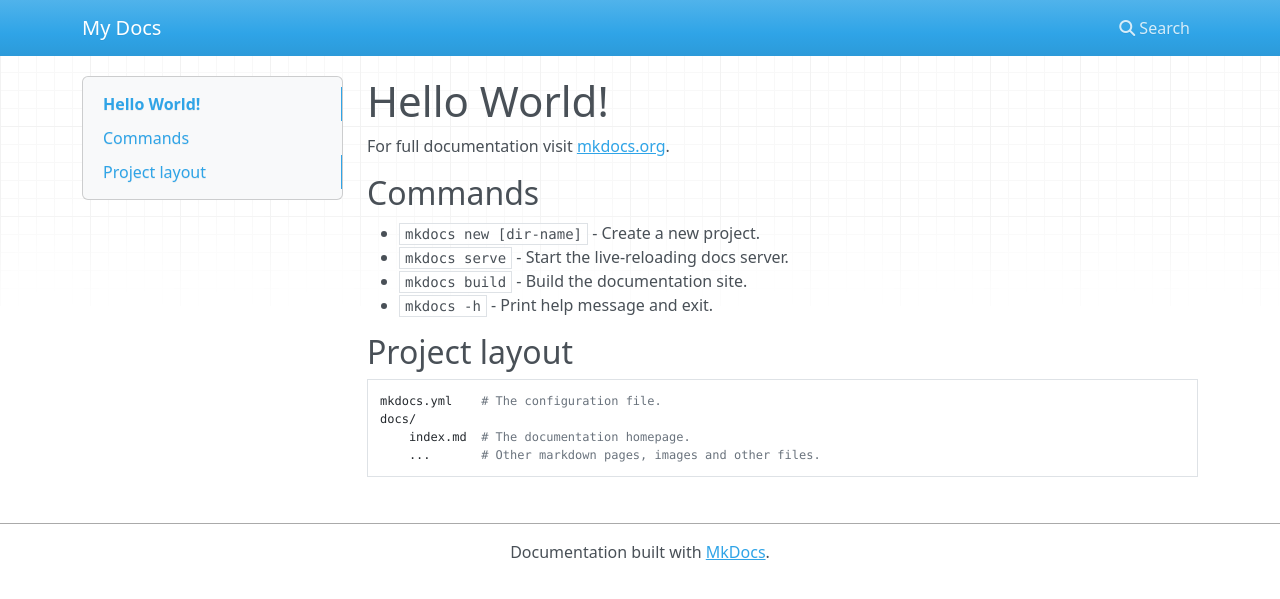
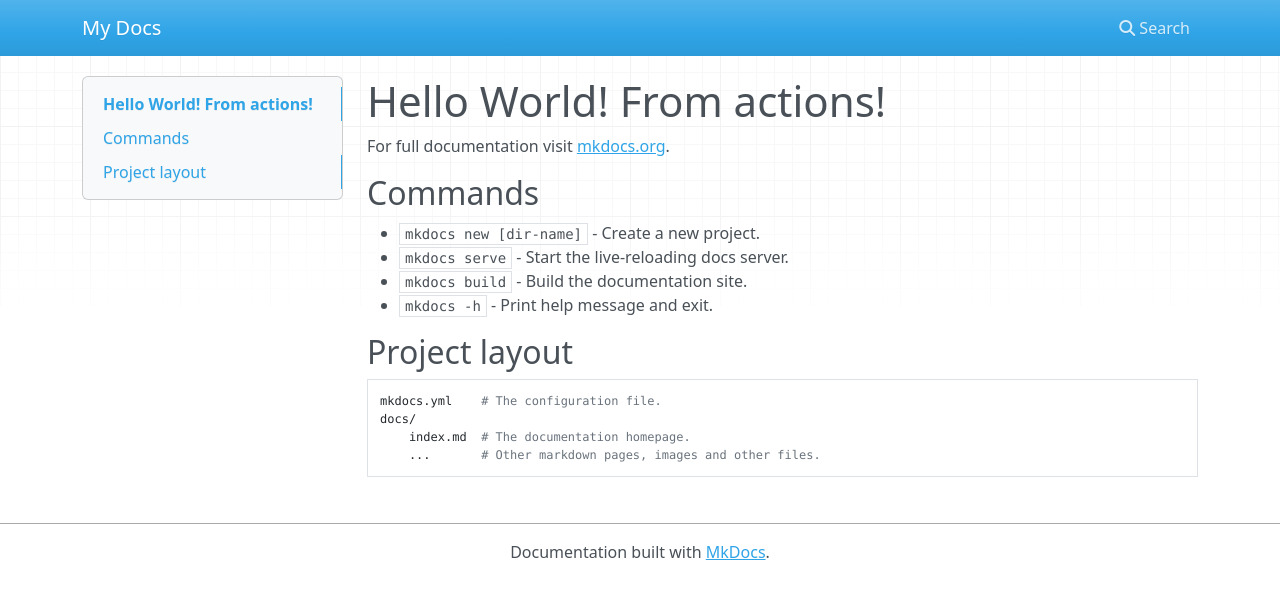
Before and after one commit to Olivka07/mkdocs, an MkDocs documentation site: the page built from docs/index.md, in a window 1280 px wide. Shown: the top 599 px of the page. Built offline with MkDocs 1.6.1, drawn with Linux system fonts in a browser that asks for light colours; nearby versions of some CDN libraries.

Commit message:
changing 11

```diff
--- a/docs/index.md
+++ b/docs/index.md
@@ -1,4 +1,4 @@
-# Hello World!
+# Hello World! From actions!
 
 For full documentation visit [mkdocs.org](https://www.mkdocs.org).
 
```
